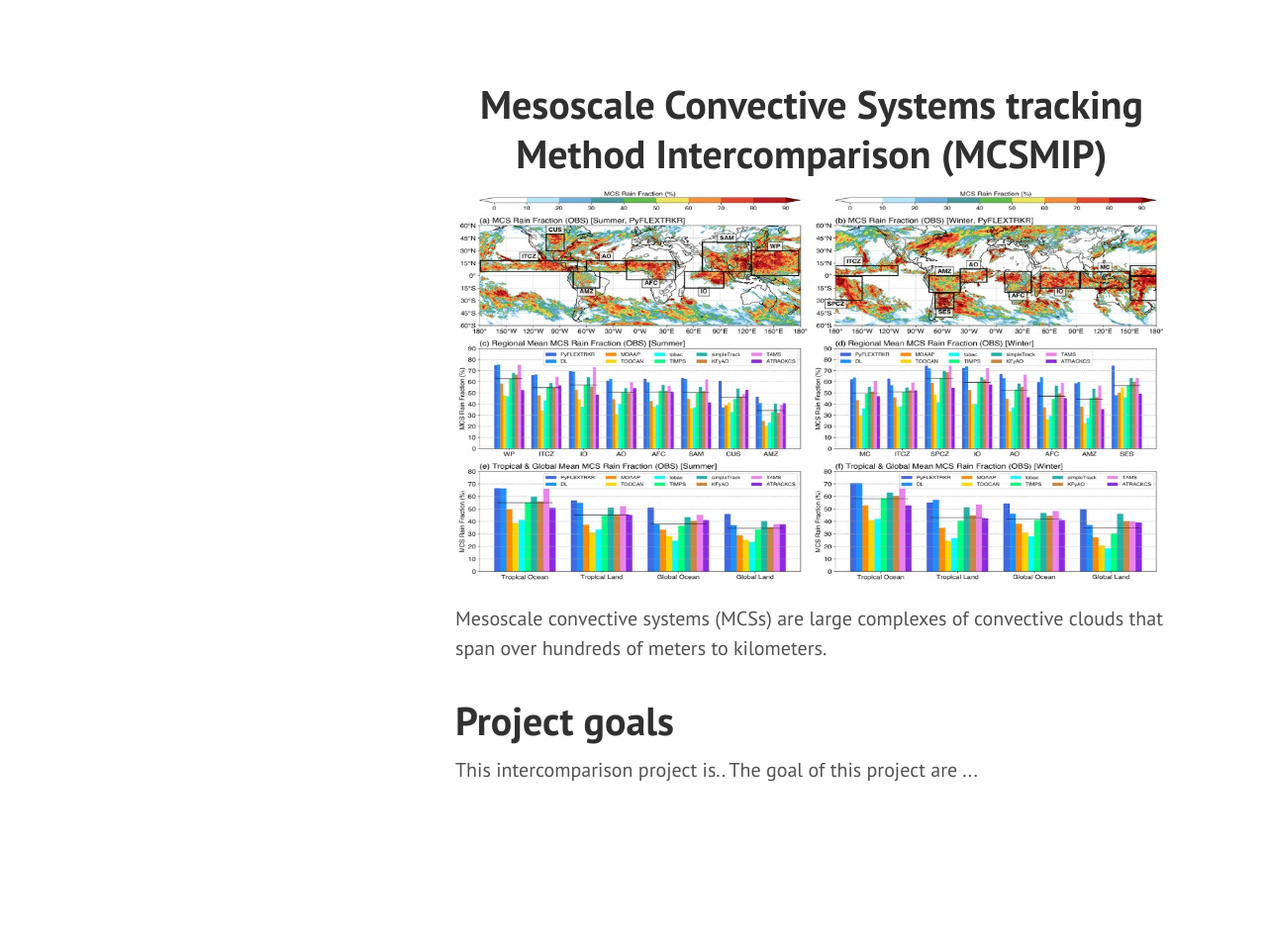
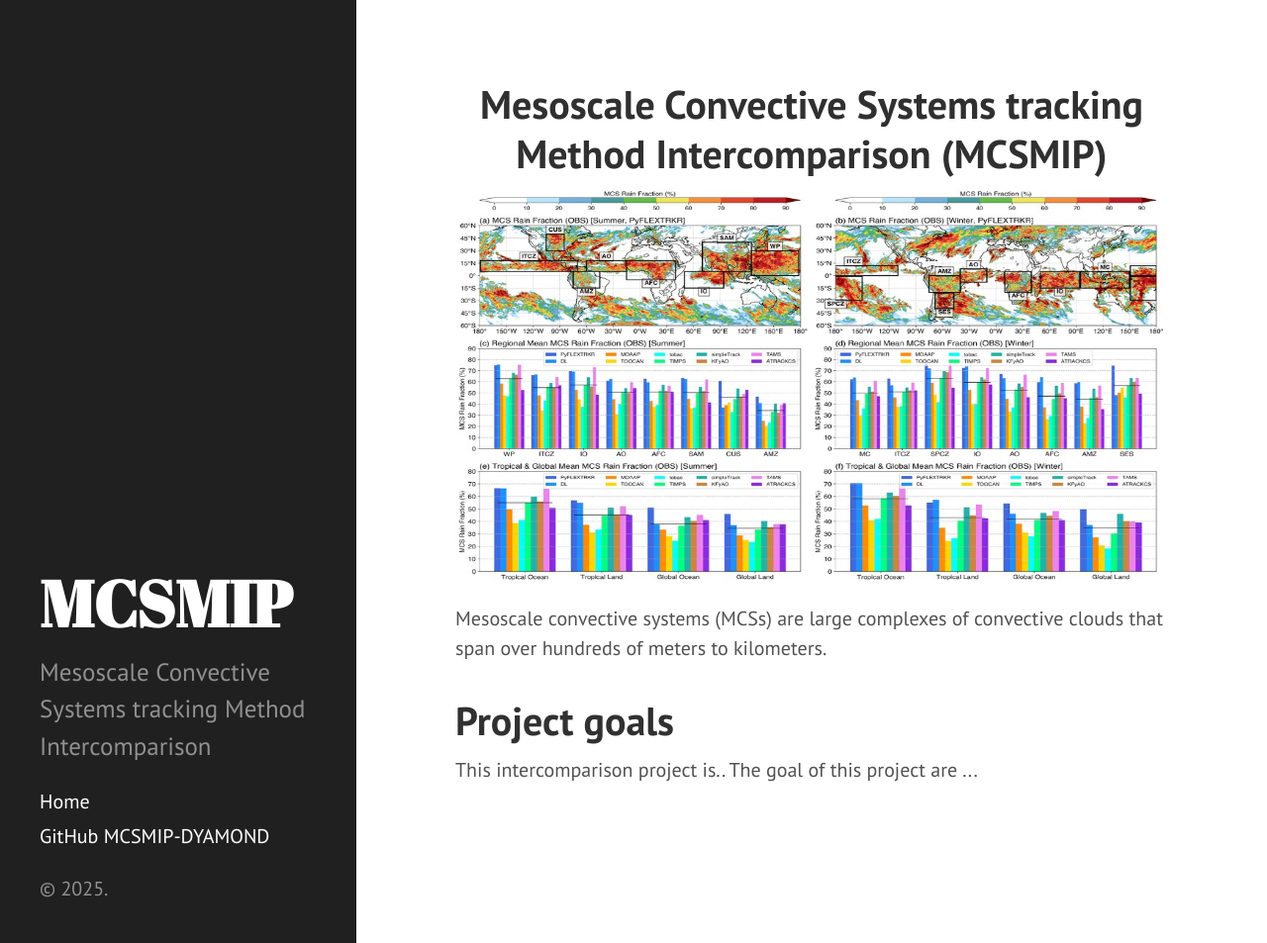
Before and after one commit to MCSMIP/mcsmip.github.io, a Jekyll site: the page built from index.html, in a window 1280 px wide and 953 px high. Shown: the whole window at 99% size. Built offline with Jekyll 4.4.1, drawn with Linux system fonts in a browser that asks for light colours; Markdown is read by kramdown in place of the engine named in the settings; the list of posts is cut into pages by our own code.

Commit message:
sidebar update

```diff
--- a/_includes/sidebar.html
+++ b/_includes/sidebar.html
@@ -1,5 +1,3 @@
-{% if page.url == site.baseurl %}
-  <!-- Only show the sidebar on the landing page (index.html) -->
 <div class="sidebar">
   <div class="container sidebar-sticky">
     <div class="sidebar-about">
@@ -16,18 +14,8 @@
       <a class="sidebar-nav-item{% if page.url == site.baseurl %} active{% endif %}" href="{{ site.baseurl }}">Home</a>
 
       {% comment %}
-          The code below dynamically generates a sidebar nav of pages with
-          `layout: page` in the front-matter. We exclude the Home page (index.html) from this list.
+        Removing the dynamic generation of links to other pages. The sidebar will only show Home and GitHub link.
       {% endcomment %}
-
-        {% assign pages_list = site.pages %}
-        {% for node in pages_list %}
-          {% if node.title != null %}
-            {% if node.layout == "page" and node.url != site.baseurl %}
-              <a class="sidebar-nav-item{% if page.url == node.url %} active{% endif %}" href="{{ node.url }}">{{ node.title }}</a>
-            {% endif %}
-          {% endif %}
-        {% endfor %}
 
       <!-- GitHub repository link -->
       <a class="sidebar-nav-item" href="{{ site.github.repo }}">GitHub MCSMIP-DYAMOND</a>
@@ -36,4 +24,3 @@
     <p>&copy; {{ site.time | date: '%Y' }}.</p>
   </div>
 </div>
-{% endif %}
```
Lines whose indentation alone changed are shown as unchanged.
